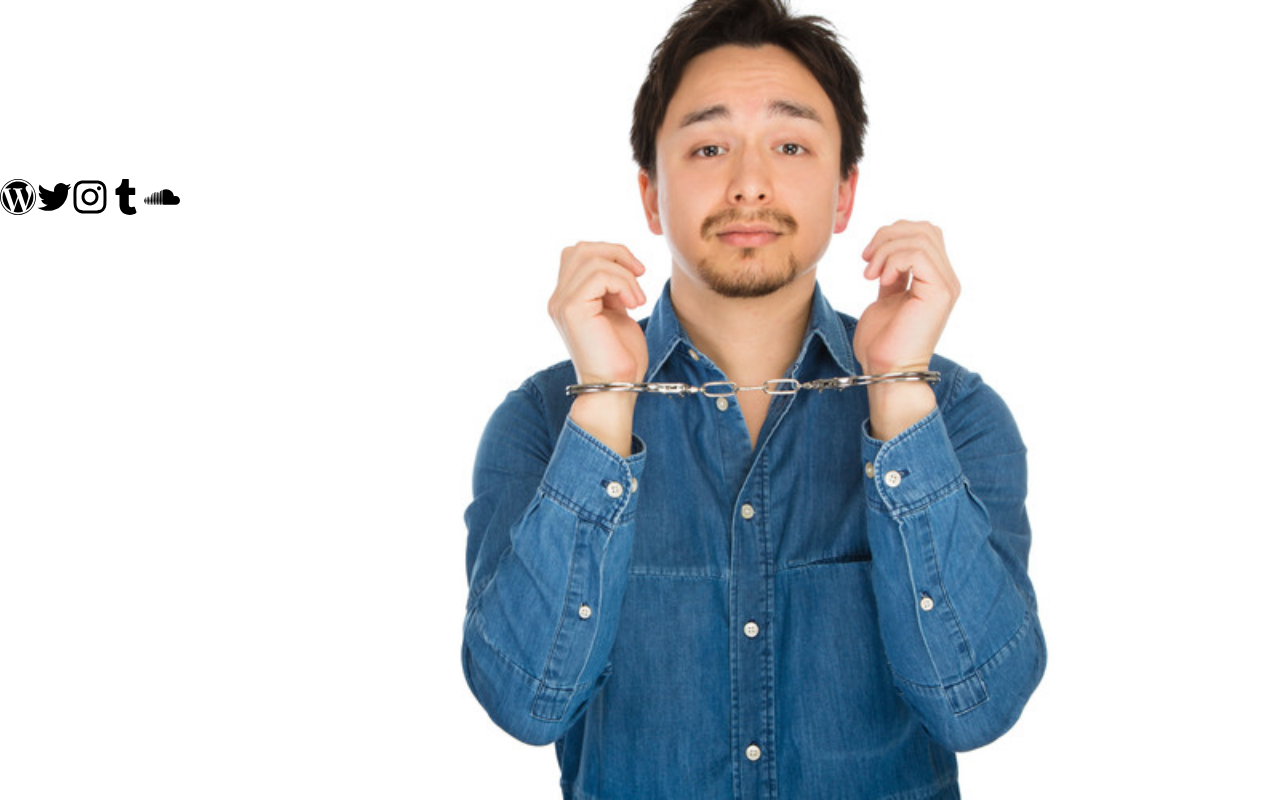
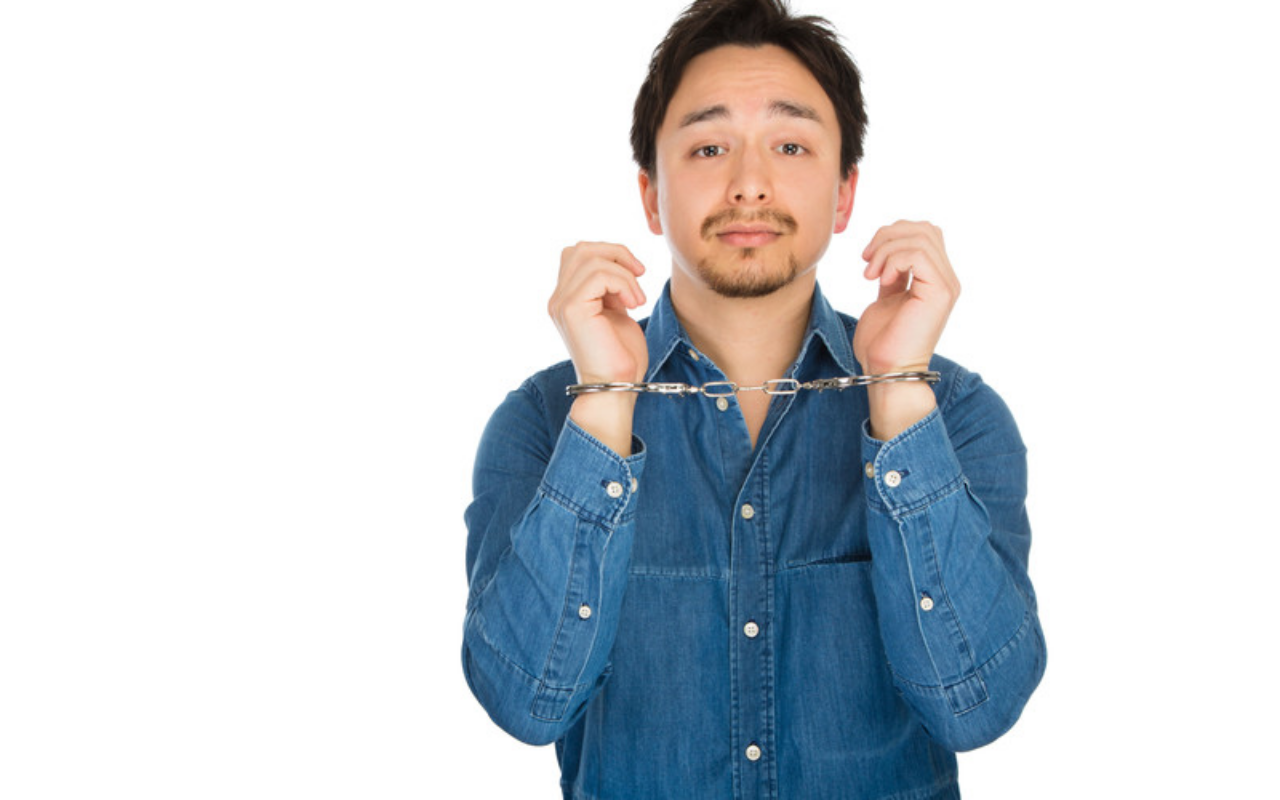
Before and after one commit to MaxEzaki/maxezaki-portal-website, a Next.js app: page / in a window 1280 px wide. Built offline with nearby package versions, Linux system fonts and the light colour scheme; what linaria would draw is missing.

Commit message:
feat: linkedinのアイコン追加

```diff
--- a/package.json
+++ b/package.json
@@ -21,6 +21,7 @@
     "react-chrono": "^1.19.2",
     "react-dom": "18.1.0",
     "react-hook-form": "^7.34.2",
+    "react-icons": "^4.6.0",
     "redux": "^4.2.0",
     "redux-persist": "^6.0.0",
     "redux-toolkit": "^1.1.2"
--- a/src/components/organisms/Footer.tsx
+++ b/src/components/organisms/Footer.tsx
@@ -1,6 +1,13 @@
 import Link from 'next/link';
-import Image from 'next/image';
 import { css } from 'linaria';
+import {
+  FaWordpress,
+  FaTwitter,
+  FaInstagram,
+  FaTumblr,
+  FaSoundcloud,
+  FaLinkedin,
+} from 'react-icons/fa';
 
 const footer = {
   wrapper: css`
@@ -29,32 +36,32 @@ const icon = [
   {
     id: 1,
     link: 'https://rhythm-onchi.com',
-    alt: 'リズム音痴',
-    name: '/icon-wordpress.svg',
+    name: <FaWordpress size={'2em'} title={'blog'} />,
   },
   {
     id: 2,
     link: 'https://twitter.com/Max_Ezaki',
-    alt: 'Twitter',
-    name: '/icon-twitter.svg',
+    name: <FaTwitter size={'2em'} title={'Twitter'} />,
   },
   {
     id: 3,
     link: 'https://www.instagram.com/max_ezaki/',
-    alt: 'instagram',
-    name: '/icon-instagram.svg',
+    name: <FaInstagram size={'2em'} title={'instagram'} />,
   },
   {
     id: 4,
     link: 'https://maxezaki.photo',
-    alt: 'tumblr',
-    name: '/icon-tumblr.svg',
+    name: <FaTumblr size={'2em'} title={'tumblr'} />,
   },
   {
     id: 5,
     link: 'https://soundcloud.com/max-ezaki/sets/voice-sample-from-trailer-movie-remind?si=9a77e471d4bc4c77ae56485e12b9a471&utm_source=clipboard&utm_medium=text&utm_campaign=social_sharing',
-    alt: 'soundcloud',
-    name: '/icon-soundcloud.svg',
+    name: <FaSoundcloud size={'2em'} title={'soundcloud'} />,
+  },
+  {
+    id: 6,
+    link: 'https://www.linkedin.com/in/max-ezaki-06a364159/',
+    name: <FaLinkedin size={'2em'} title={'linkedin'} />,
   },
 ];
 
@@ -66,9 +73,7 @@ const Footer = ({}) => {
           {icon.map((e) => {
             return (
               <Link href={e.link} key={e.id}>
-                <a target="_blank">
-                  <Image src={e.name} alt={e.alt} width={36} height={36} />
-                </a>
+                <a target="_blank">{e.name}</a>
               </Link>
             );
           })}
```
Also changed, not shown: 2 other files (tests, documents, lock files or other folders).
